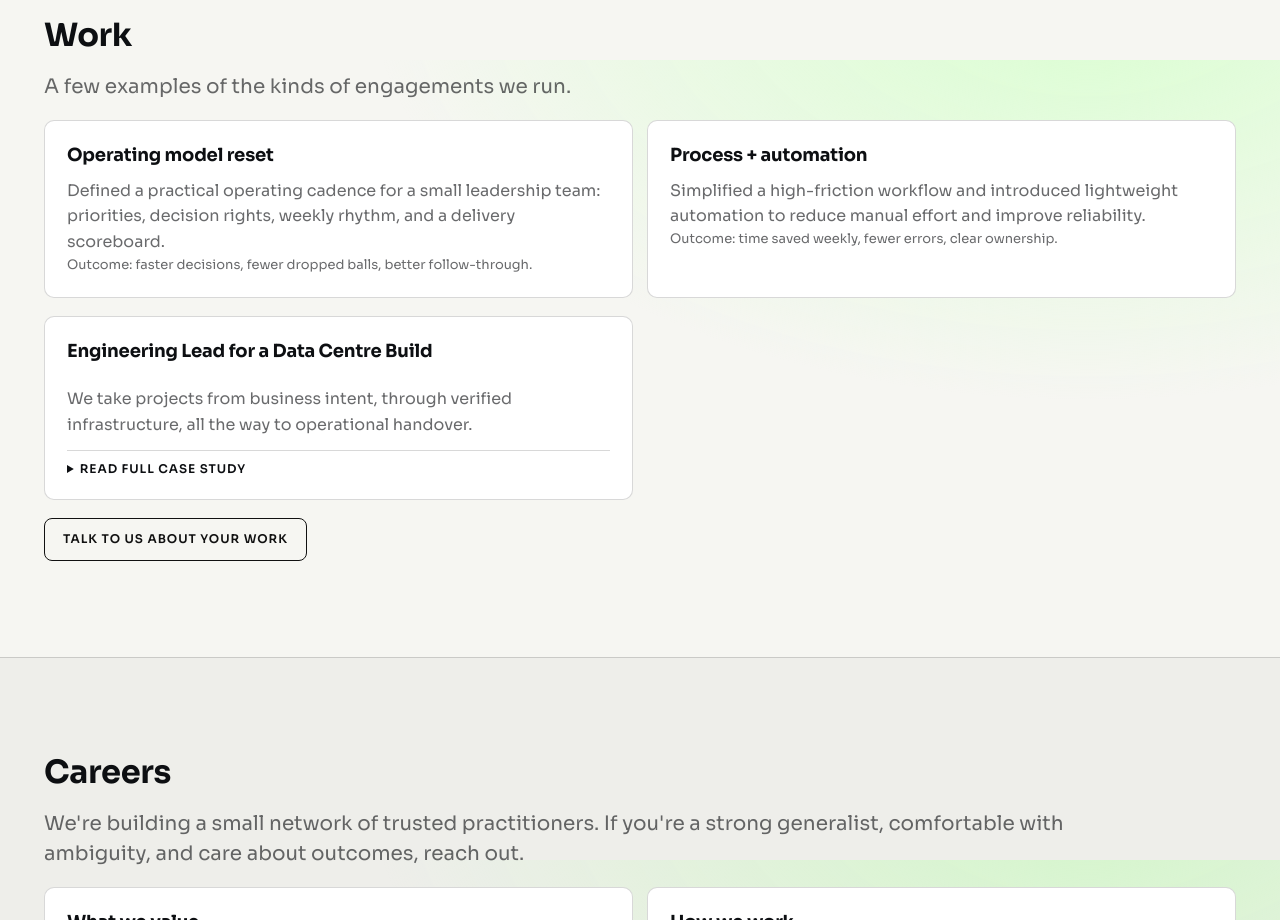
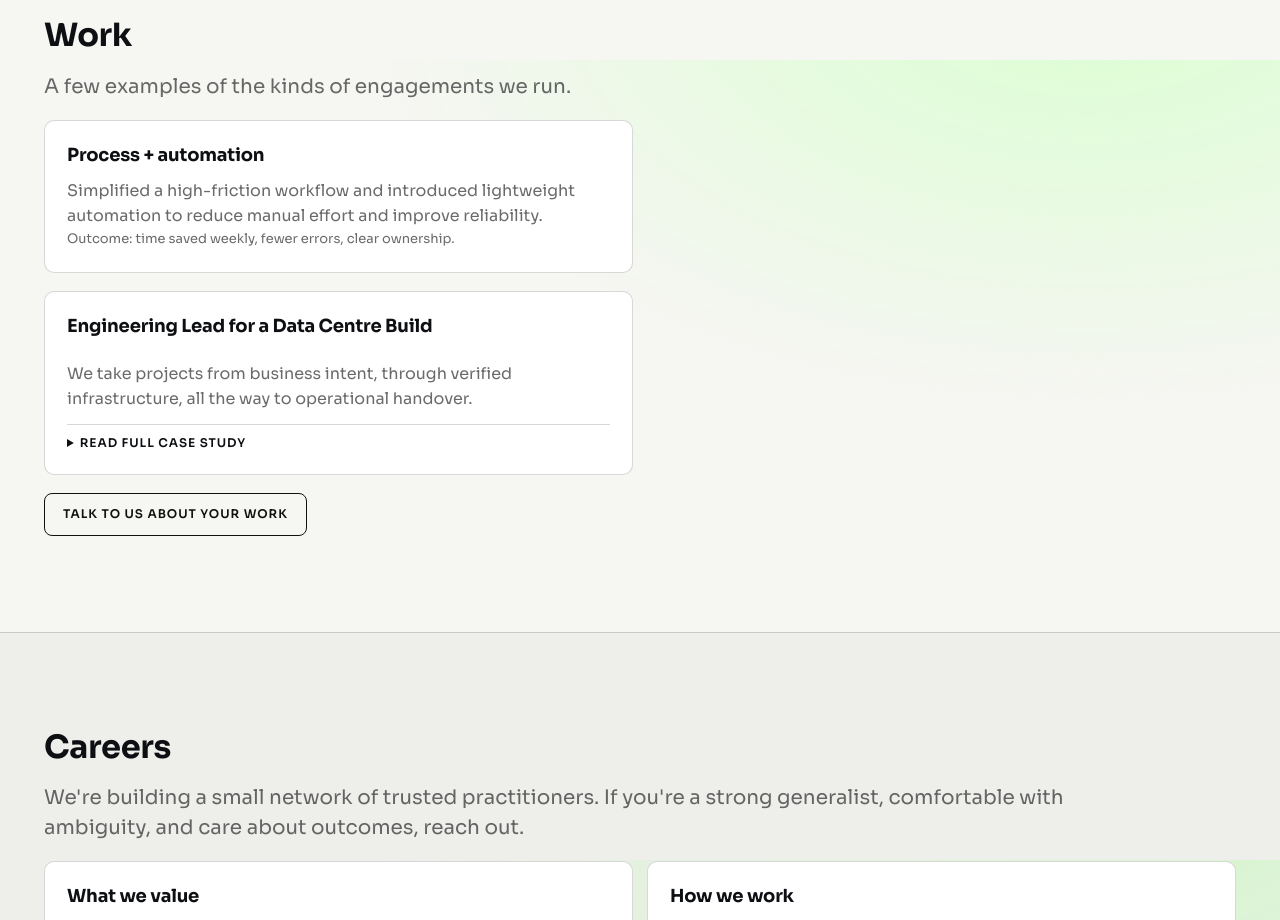
Before and after one commit to zhalday/Website, a website: page index.html in a window 1280 px wide. Shown: the part 2340-3260 px from the top of the page. Drawn offline with nearby package versions, Linux system fonts and the light colour scheme.

Commit message:
Remove operating model reset work card

```diff
--- a/index.html
+++ b/index.html
@@ -152,15 +152,6 @@
 
           <div class="cards" style="margin-top: 18px;">
             <article class="card">
-              <h3>Operating model reset</h3>
-              <p>
-                Defined a practical operating cadence for a small leadership team:
-                priorities, decision rights, weekly rhythm, and a delivery scoreboard.
-              </p>
-              <p class="tiny">Outcome: faster decisions, fewer dropped balls, better follow-through.</p>
-            </article>
-
-            <article class="card">
               <h3>Process + automation</h3>
               <p>
                 Simplified a high-friction workflow and introduced lightweight automation
```
